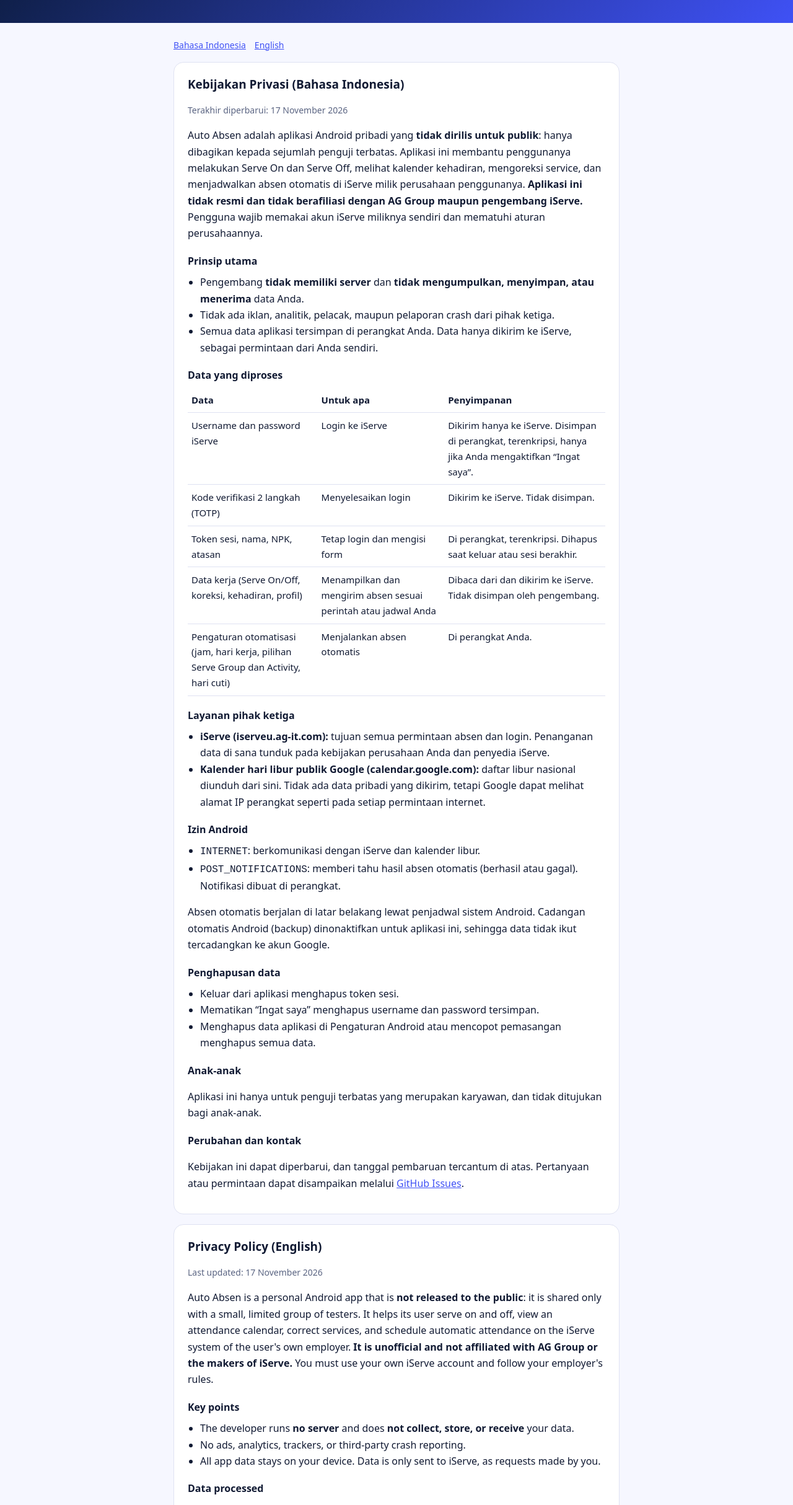
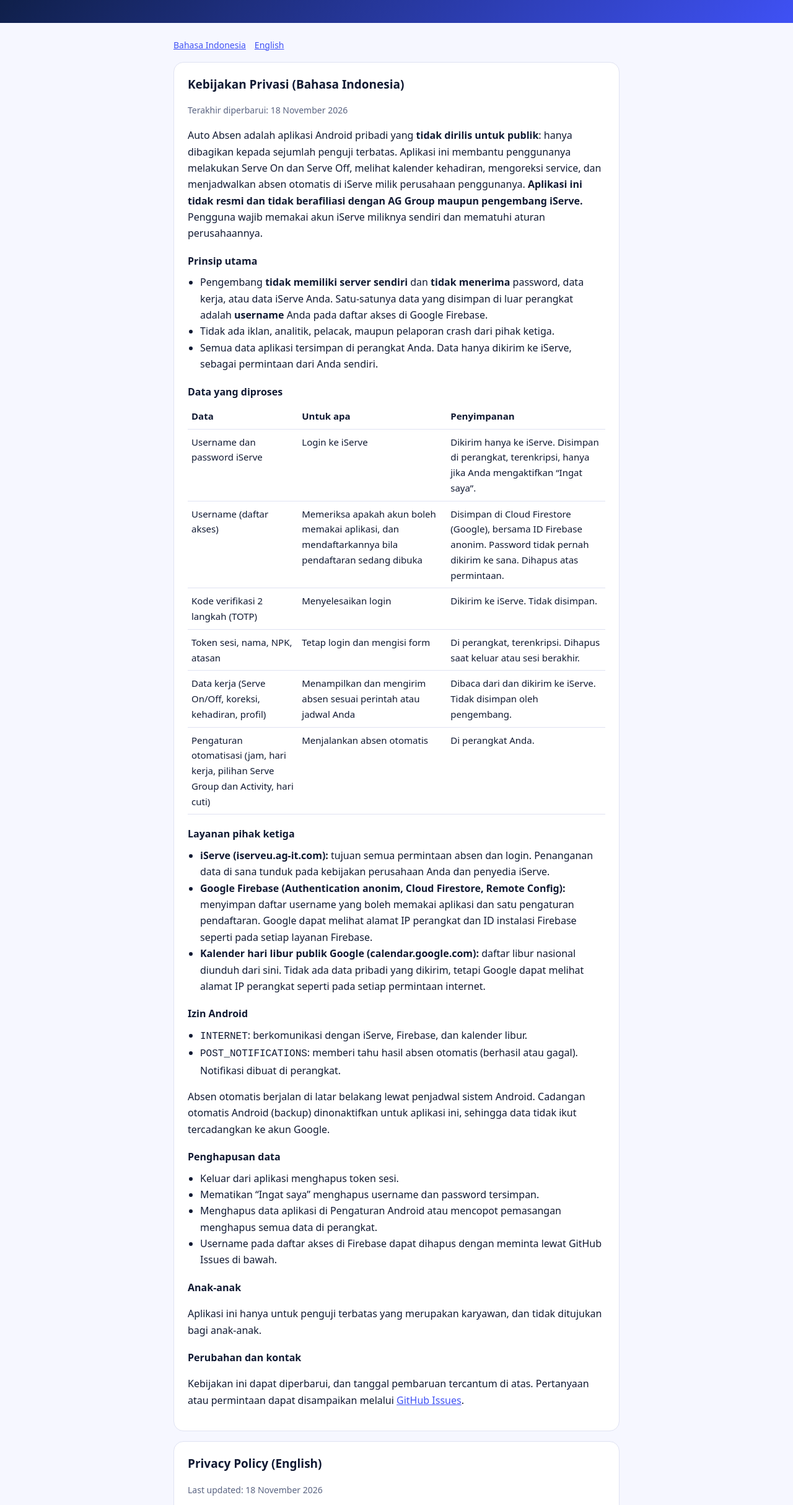
Before and after one commit to mfirmansyahidris/auto-absen-public, a plain HTML site: page docs/index.html in a window 1280 px wide. Shown: the part 122-2550 px from the top of the page at 62% size. Drawn offline with Linux system fonts and the light colour scheme.

Commit message:
Update privacy policy for Firebase access list
Co-Authored-By: Claude Sonnet 5.5 <noreply@anthropic.com>

```diff
--- a/docs/index.html
+++ b/docs/index.html
@@ -37,12 +37,12 @@ th,td{border-bottom:1px solid var(--line);padding:8px 6px;text-align:left;vertic
 
 <section id="id">
 <h2>Kebijakan Privasi (Bahasa Indonesia)</h2>
-<p class="muted">Terakhir diperbarui: 17 November 2026</p>
+<p class="muted">Terakhir diperbarui: 18 November 2026</p>
 <p>Auto Absen adalah aplikasi Android pribadi yang <strong>tidak dirilis untuk publik</strong>: hanya dibagikan kepada sejumlah penguji terbatas. Aplikasi ini membantu penggunanya melakukan Serve On dan Serve Off, melihat kalender kehadiran, mengoreksi service, dan menjadwalkan absen otomatis di iServe milik perusahaan penggunanya. <strong>Aplikasi ini tidak resmi dan tidak berafiliasi dengan AG Group maupun pengembang iServe.</strong> Pengguna wajib memakai akun iServe miliknya sendiri dan mematuhi aturan perusahaannya.</p>
 
 <h3>Prinsip utama</h3>
 <ul>
-<li>Pengembang <strong>tidak memiliki server</strong> dan <strong>tidak mengumpulkan, menyimpan, atau menerima</strong> data Anda.</li>
+<li>Pengembang <strong>tidak memiliki server sendiri</strong> dan <strong>tidak menerima</strong> password, data kerja, atau data iServe Anda. Satu-satunya data yang disimpan di luar perangkat adalah <strong>username</strong> Anda pada daftar akses di Google Firebase.</li>
 <li>Tidak ada iklan, analitik, pelacak, maupun pelaporan crash dari pihak ketiga.</li>
 <li>Semua data aplikasi tersimpan di perangkat Anda. Data hanya dikirim ke iServe, sebagai permintaan dari Anda sendiri.</li>
 </ul>
@@ -51,6 +51,7 @@ th,td{border-bottom:1px solid var(--line);padding:8px 6px;text-align:left;vertic
 <table>
 <tr><th>Data</th><th>Untuk apa</th><th>Penyimpanan</th></tr>
 <tr><td>Username dan password iServe</td><td>Login ke iServe</td><td>Dikirim hanya ke iServe. Disimpan di perangkat, terenkripsi, hanya jika Anda mengaktifkan &ldquo;Ingat saya&rdquo;.</td></tr>
+<tr><td>Username (daftar akses)</td><td>Memeriksa apakah akun boleh memakai aplikasi, dan mendaftarkannya bila pendaftaran sedang dibuka</td><td>Disimpan di Cloud Firestore (Google), bersama ID Firebase anonim. Password tidak pernah dikirim ke sana. Dihapus atas permintaan.</td></tr>
 <tr><td>Kode verifikasi 2 langkah (TOTP)</td><td>Menyelesaikan login</td><td>Dikirim ke iServe. Tidak disimpan.</td></tr>
 <tr><td>Token sesi, nama, NPK, atasan</td><td>Tetap login dan mengisi form</td><td>Di perangkat, terenkripsi. Dihapus saat keluar atau sesi berakhir.</td></tr>
 <tr><td>Data kerja (Serve On/Off, koreksi, kehadiran, profil)</td><td>Menampilkan dan mengirim absen sesuai perintah atau jadwal Anda</td><td>Dibaca dari dan dikirim ke iServe. Tidak disimpan oleh pengembang.</td></tr>
@@ -60,12 +61,13 @@ th,td{border-bottom:1px solid var(--line);padding:8px 6px;text-align:left;vertic
 <h3>Layanan pihak ketiga</h3>
 <ul>
 <li><strong>iServe (iserveu.ag-it.com):</strong> tujuan semua permintaan absen dan login. Penanganan data di sana tunduk pada kebijakan perusahaan Anda dan penyedia iServe.</li>
+<li><strong>Google Firebase (Authentication anonim, Cloud Firestore, Remote Config):</strong> menyimpan daftar username yang boleh memakai aplikasi dan satu pengaturan pendaftaran. Google dapat melihat alamat IP perangkat dan ID instalasi Firebase seperti pada setiap layanan Firebase.</li>
 <li><strong>Kalender hari libur publik Google (calendar.google.com):</strong> daftar libur nasional diunduh dari sini. Tidak ada data pribadi yang dikirim, tetapi Google dapat melihat alamat IP perangkat seperti pada setiap permintaan internet.</li>
 </ul>
 
 <h3>Izin Android</h3>
 <ul>
-<li><code>INTERNET</code>: berkomunikasi dengan iServe dan kalender libur.</li>
+<li><code>INTERNET</code>: berkomunikasi dengan iServe, Firebase, dan kalender libur.</li>
 <li><code>POST_NOTIFICATIONS</code>: memberi tahu hasil absen otomatis (berhasil atau gagal). Notifikasi dibuat di perangkat.</li>
 </ul>
 <p>Absen otomatis berjalan di latar belakang lewat penjadwal sistem Android. Cadangan otomatis Android (backup) dinonaktifkan untuk aplikasi ini, sehingga data tidak ikut tercadangkan ke akun Google.</p>
@@ -74,7 +76,8 @@ th,td{border-bottom:1px solid var(--line);padding:8px 6px;text-align:left;vertic
 <ul>
 <li>Keluar dari aplikasi menghapus token sesi.</li>
 <li>Mematikan &ldquo;Ingat saya&rdquo; menghapus username dan password tersimpan.</li>
-<li>Menghapus data aplikasi di Pengaturan Android atau mencopot pemasangan menghapus semua data.</li>
+<li>Menghapus data aplikasi di Pengaturan Android atau mencopot pemasangan menghapus semua data di perangkat.</li>
+<li>Username pada daftar akses di Firebase dapat dihapus dengan meminta lewat GitHub Issues di bawah.</li>
 </ul>
 
 <h3>Anak-anak</h3>
@@ -86,12 +89,12 @@ th,td{border-bottom:1px solid var(--line);padding:8px 6px;text-align:left;vertic
 
 <section id="en">
 <h2>Privacy Policy (English)</h2>
-<p class="muted">Last updated: 17 November 2026</p>
+<p class="muted">Last updated: 18 November 2026</p>
 <p>Auto Absen is a personal Android app that is <strong>not released to the public</strong>: it is shared only with a small, limited group of testers. It helps its user serve on and off, view an attendance calendar, correct services, and schedule automatic attendance on the iServe system of the user's own employer. <strong>It is unofficial and not affiliated with AG Group or the makers of iServe.</strong> You must use your own iServe account and follow your employer's rules.</p>
 
 <h3>Key points</h3>
 <ul>
-<li>The developer runs <strong>no server</strong> and does <strong>not collect, store, or receive</strong> your data.</li>
+<li>The developer runs <strong>no server of their own</strong> and does <strong>not receive</strong> your password, work data, or iServe data. The only data kept off your device is your <strong>username</strong> on an access list in Google Firebase.</li>
 <li>No ads, analytics, trackers, or third-party crash reporting.</li>
 <li>All app data stays on your device. Data is only sent to iServe, as requests made by you.</li>
 </ul>
@@ -100,6 +103,7 @@ th,td{border-bottom:1px solid var(--line);padding:8px 6px;text-align:left;vertic
 <table>
 <tr><th>Data</th><th>Purpose</th><th>Storage</th></tr>
 <tr><td>iServe username and password</td><td>Signing in to iServe</td><td>Sent only to iServe. Kept on the device, encrypted, only if you turn on &ldquo;Remember me&rdquo;.</td></tr>
+<tr><td>Username (access list)</td><td>Checking whether the account may use the app, and registering it while registration is open</td><td>Stored in Cloud Firestore (Google) together with an anonymous Firebase ID. The password is never sent there. Deleted on request.</td></tr>
 <tr><td>Two-step verification code (TOTP)</td><td>Completing sign-in</td><td>Sent to iServe. Not stored.</td></tr>
 <tr><td>Session token, name, employee number, supervisor</td><td>Staying signed in, filling forms</td><td>On the device, encrypted. Removed on sign-out or when the session ends.</td></tr>
 <tr><td>Work data (Serve On/Off, corrections, attendance, profile)</td><td>Showing and sending attendance on your command or schedule</td><td>Read from and sent to iServe. Not stored by the developer.</td></tr>
@@ -109,12 +113,13 @@ th,td{border-bottom:1px solid var(--line);padding:8px 6px;text-align:left;vertic
 <h3>Third parties</h3>
 <ul>
 <li><strong>iServe (iserveu.ag-it.com):</strong> the destination of all login and attendance requests. Handling there is governed by your employer and the iServe provider.</li>
+<li><strong>Google Firebase (anonymous Authentication, Cloud Firestore, Remote Config):</strong> stores the list of usernames allowed to use the app and one registration setting. Google can see the device's IP address and Firebase installation ID, as with any Firebase service.</li>
 <li><strong>Google public holiday calendar (calendar.google.com):</strong> national holidays are downloaded from it. No personal data is sent, but Google can see the device's IP address as with any internet request.</li>
 </ul>
 
 <h3>Android permissions</h3>
 <ul>
-<li><code>INTERNET</code>: to talk to iServe and the holiday calendar.</li>
+<li><code>INTERNET</code>: to talk to iServe, Firebase, and the holiday calendar.</li>
 <li><code>POST_NOTIFICATIONS</code>: to tell you the result of automatic attendance. Notifications are created on the device.</li>
 </ul>
 <p>Automatic attendance runs in the background through Android's job scheduler. Android auto backup is turned off for this app, so its data is not backed up to your Google account.</p>
@@ -123,7 +128,8 @@ th,td{border-bottom:1px solid var(--line);padding:8px 6px;text-align:left;vertic
 <ul>
 <li>Signing out removes the session token.</li>
 <li>Turning off &ldquo;Remember me&rdquo; removes the saved username and password.</li>
-<li>Clearing the app's data in Android settings, or uninstalling, removes everything.</li>
+<li>Clearing the app's data in Android settings, or uninstalling, removes everything on the device.</li>
+<li>Your username on the Firebase access list can be removed on request through GitHub Issues below.</li>
 </ul>
 
 <h3>Children</h3>
```
